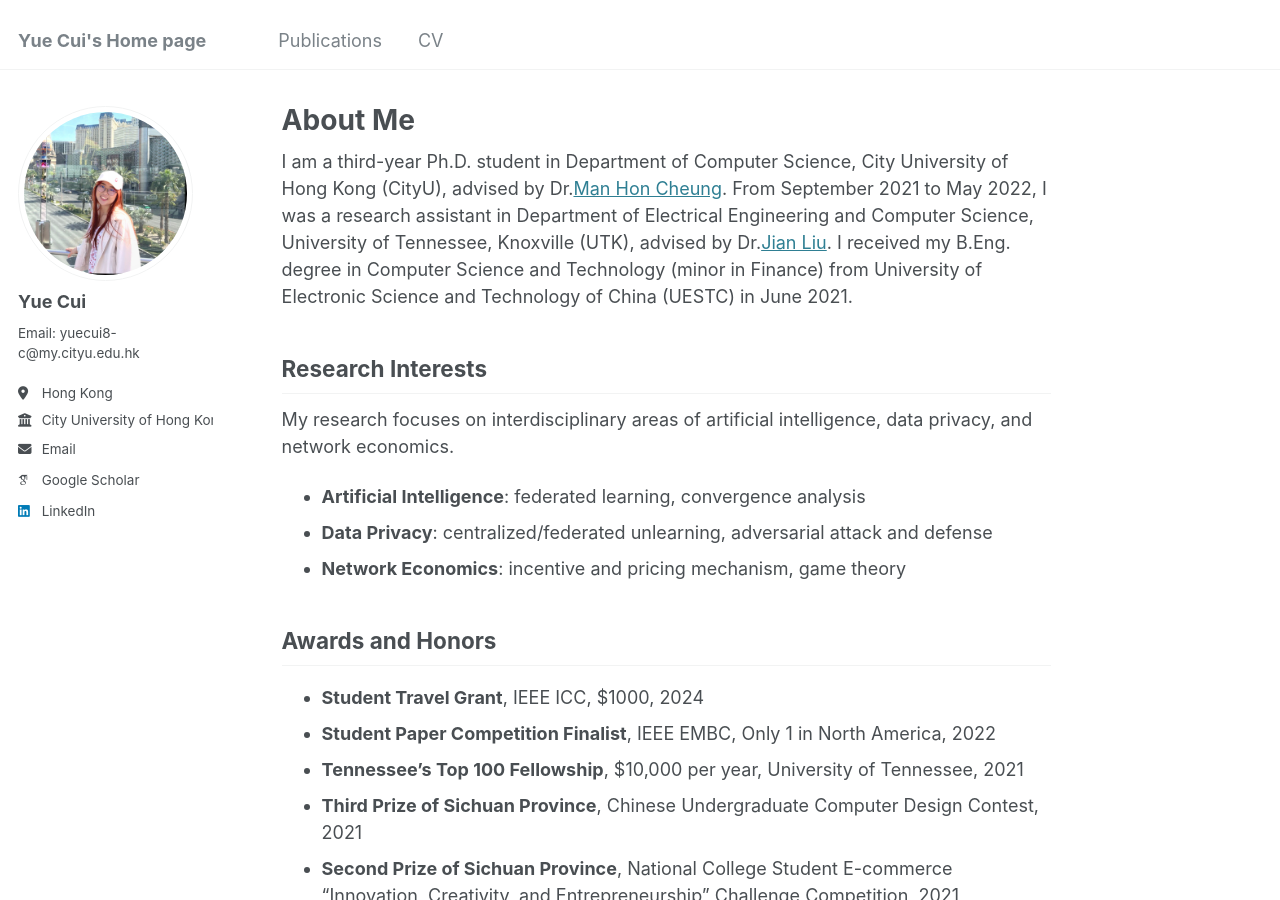
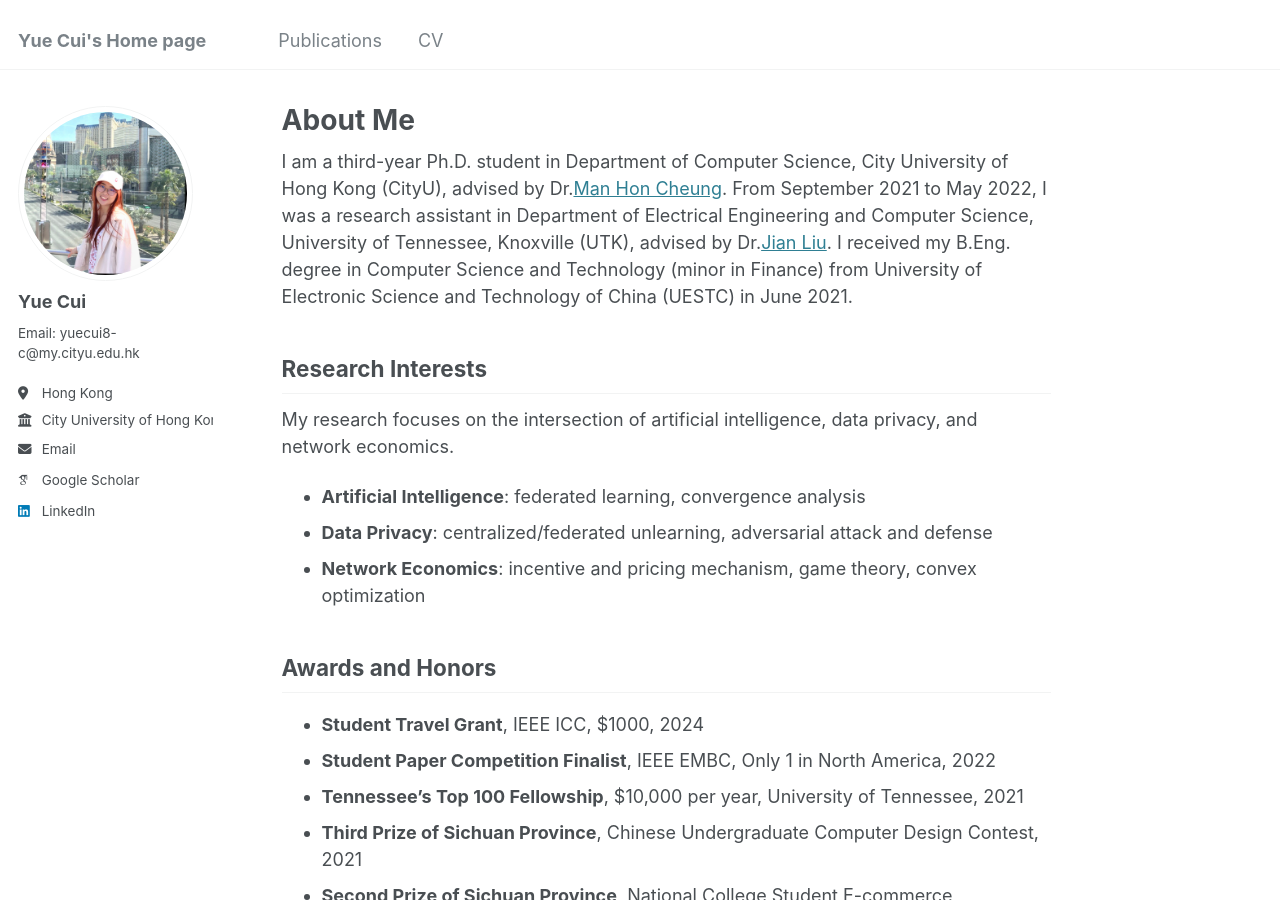
Before and after one commit to ycui26/ycui26.github.io, a Jekyll site: the page built from _pages/about.md, in a window 1280 px wide and 900 px high. Built offline with Jekyll 4.4.1, drawn with Linux system fonts in a browser that asks for light colours; some web fonts are replaced.

Commit message:
Update about.md

```diff
--- a/_pages/about.md
+++ b/_pages/about.md
@@ -12,10 +12,10 @@ I am a third-year Ph.D. student in Department of Computer Science, City Universi
 
 Research Interests
 ------
-My research focuses on interdisciplinary areas of artificial intelligence, data privacy, and network economics.
+My research focuses on the intersection of artificial intelligence, data privacy, and network economics.
 - **Artificial Intelligence**: federated learning, convergence analysis
 - **Data Privacy**: centralized/federated unlearning, adversarial attack and defense
-- **Network Economics**: incentive and pricing mechanism, game theory
+- **Network Economics**: incentive and pricing mechanism, game theory, convex optimization
 
 Awards and Honors
 ------
```
